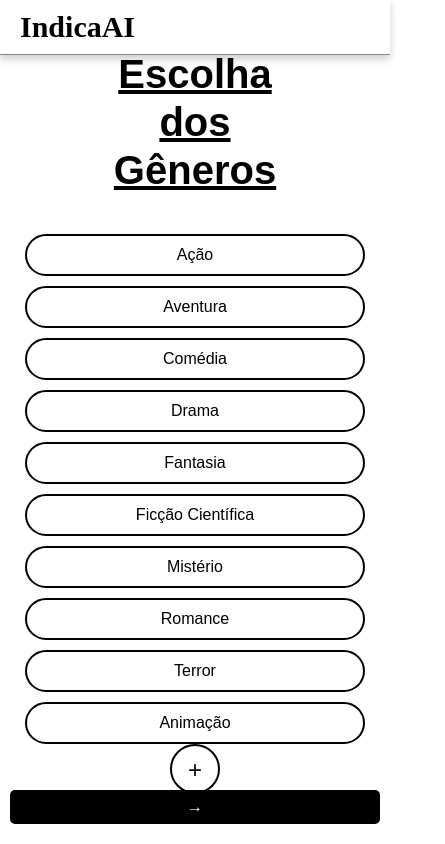
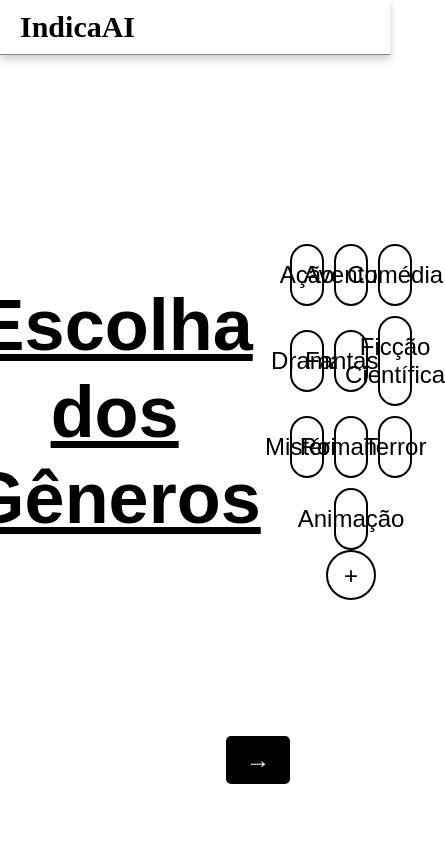
Before and after one commit to Labourguignonn/Desenvolvimento-software, a React (Vite) app in the folder Frontend/app/: page / in a window 390 px wide. Shown: the whole page, 445 px wide, since content can reach past the window. Built offline with nearby package versions, Linux system fonts and the light colour scheme.

Commit message:
voltei algumas configurações

```diff
--- a/Frontend/app/src/styles/InfoFilmes.css
+++ b/Frontend/app/src/styles/InfoFilmes.css
@@ -14,7 +14,7 @@
 
 /* Estilos para o contêiner das informações do filme */
 .container-info-filme {
-  max-width: 600px;
+  max-width: 80vh;
   height: 50vh;
   display: flex;
   box-shadow: 0 4px 6px rgba(0, 0, 0, 0.1);
@@ -29,8 +29,7 @@
 #poster {
   flex: 1;
   padding-left: 15px;
-  max-width: 200px; /* Largura máxima reduzida */
-  max-height: 250px; /* Altura máxima forçada */
+  max-width: 30vw; /* Largura máxima reduzida */
   width: 100%; /* Garante que a largura se ajuste */
   height: auto; /* Mantém a proporção */
   object-fit: contain; /* Garante que a imagem não fique distorcida */
--- a/Frontend/app/src/styles/escolha_generos.css
+++ b/Frontend/app/src/styles/escolha_generos.css
@@ -103,53 +103,3 @@
 .add-button:hover {
   background-color: #e0e0e0;
 }
-
-/* Responsividade */
-@media (max-width: 1024px) {
-  .main_container {
-    flex-direction: column;
-    align-items: stretch;
-    padding: 20px;
-  }
-
-  .left-section_genres, .right-section-genres {
-    flex: unset;
-    width: 100%;
-  }
-
-  .title_genres {
-    font-size: 3.5rem;
-  }
-
-  .genres-container > * {
-    flex: 0 0 calc(50% - 15px); /* Dois botões por linha */
-    max-width: calc(50% - 15px);
-  }
-}
-
-@media (max-width: 768px) {
-  .title_genres {
-    font-size: 3rem;
-  }
-
-  .genres-container > * {
-    flex: 0 0 calc(100% - 10px); /* Um botão por linha */
-    max-width: calc(100% - 10px);
-  }
-
-  .genre-button {
-    font-size: 1.2rem;
-    padding: 12px;
-  }
-}
-
-@media (max-width: 480px) {
-  .title_genres {
-    font-size: 2.5rem;
-  }
-
-  .genre-button {
-    font-size: 1rem;
-    padding: 10px;
-  }
-}
--- a/Frontend/app/src/styles/escolha_tempo.css
+++ b/Frontend/app/src/styles/escolha_tempo.css
@@ -134,58 +134,3 @@
 .nav-button-left:hover, .nav-button-right:hover {
   background-color: #444;
 }
-
-/* Responsividade para telas menores */
-@media (max-width: 1024px) {
-  .container-tempo {
-    flex-direction: column; /* Muda para coluna em telas menores */
-    width: 100%; /* Faz com que ocupe 100% da largura */
-  }
-
-  .left-section_tempo, .right-section {
-    flex: unset; /* Remove a flexibilidade para que as seções se comportem de forma independente */
-    width: 100%; /* As seções devem ocupar toda a largura disponível */
-  }
-
-  .title {
-    font-size: 3rem; /* Reduz o tamanho da fonte em telas menores */
-  }
-
-  .timeline {
-    max-width: 90%; /* Ajusta a largura da linha do timeline */
-  }
-
-  .nav-button-left, .nav-button-right {
-    bottom: 20px; /* Ajusta a posição dos botões */
-    left: 10px;
-    right: 10px;
-    font-size: 1.2rem; /* Reduz o tamanho da fonte dos botões */
-    padding: 8px 15px; /* Ajusta o padding */
-  }
-}
-
-@media (max-width: 768px) {
-  .title {
-    font-size: 2.5rem; /* Reduz ainda mais o tamanho da fonte */
-  }
-
-  .timeline {
-    max-width: 80%; /* Ajusta a largura do timeline */
-  }
-
-  .nav-button-left, .nav-button-right {
-    font-size: 1.2rem; /* Mantém o tamanho da fonte reduzido */
-    padding: 8px 15px; /* Ajusta o padding */
-  }
-}
-
-@media (max-width: 480px) {
-  .title {
-    font-size: 2rem; /* Reduz o tamanho da fonte para telas muito pequenas */
-  }
-
-  .nav-button-left, .nav-button-right {
-    font-size: 1rem; /* Ajusta o tamanho da fonte dos botões para telas pequenas */
-    padding: 8px 12px; /* Ajusta o padding */
-  }
-}
--- a/Frontend/app/src/styles/selection.css
+++ b/Frontend/app/src/styles/selection.css
@@ -6,7 +6,7 @@
     background-color: #ffffff;
     font-family: Arial, sans-serif;
     border-radius: 8px;
-    height: 90vh;
+    height: 100vh;
     width: 100vw;
     justify-content: center;
     max-width: 1200px;
@@ -21,7 +21,8 @@
     border-radius: 8px;
     box-shadow: 0 4px 15px rgba(0, 0, 0, 0.1);
     padding: 15px;
-    width: 280px;
+    max-width: 45vw;
+    max-height: 80vh;
     text-align: center;
     border: 1px solid #868686;
 }
@@ -29,7 +30,7 @@
 /* Imagem do filme */
 #filmeSelection {
     width: 80%; /* Ajustado para diminuir o tamanho */
-    height: auto;
+    max-height: 60vh;
     border-radius: 6px;
     object-fit: cover;
 }
@@ -64,7 +65,7 @@ h3 {
     font-size: 0.9em;
     cursor: pointer;
     transition: all 0.3s ease;
-    width: 100px;
+    width: 10vw;
     border: 2px solid black;
 }
 
```
